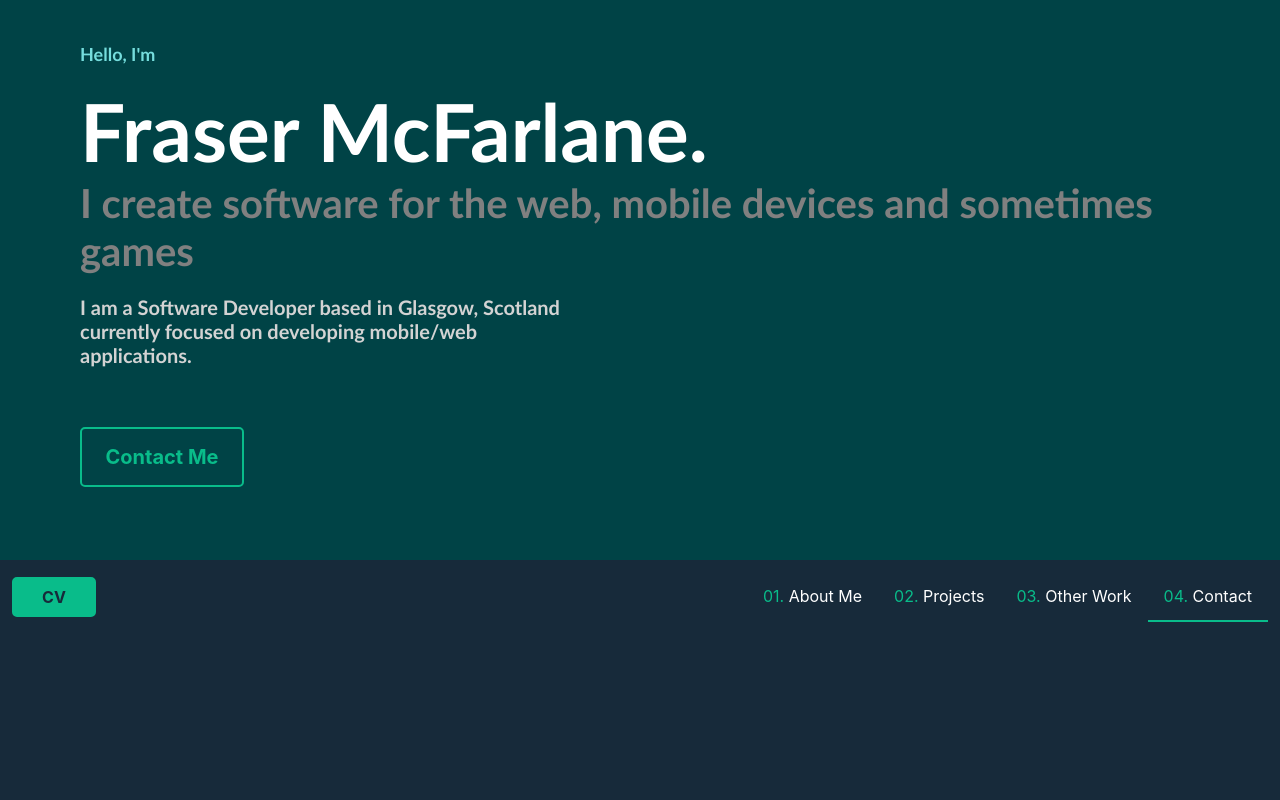
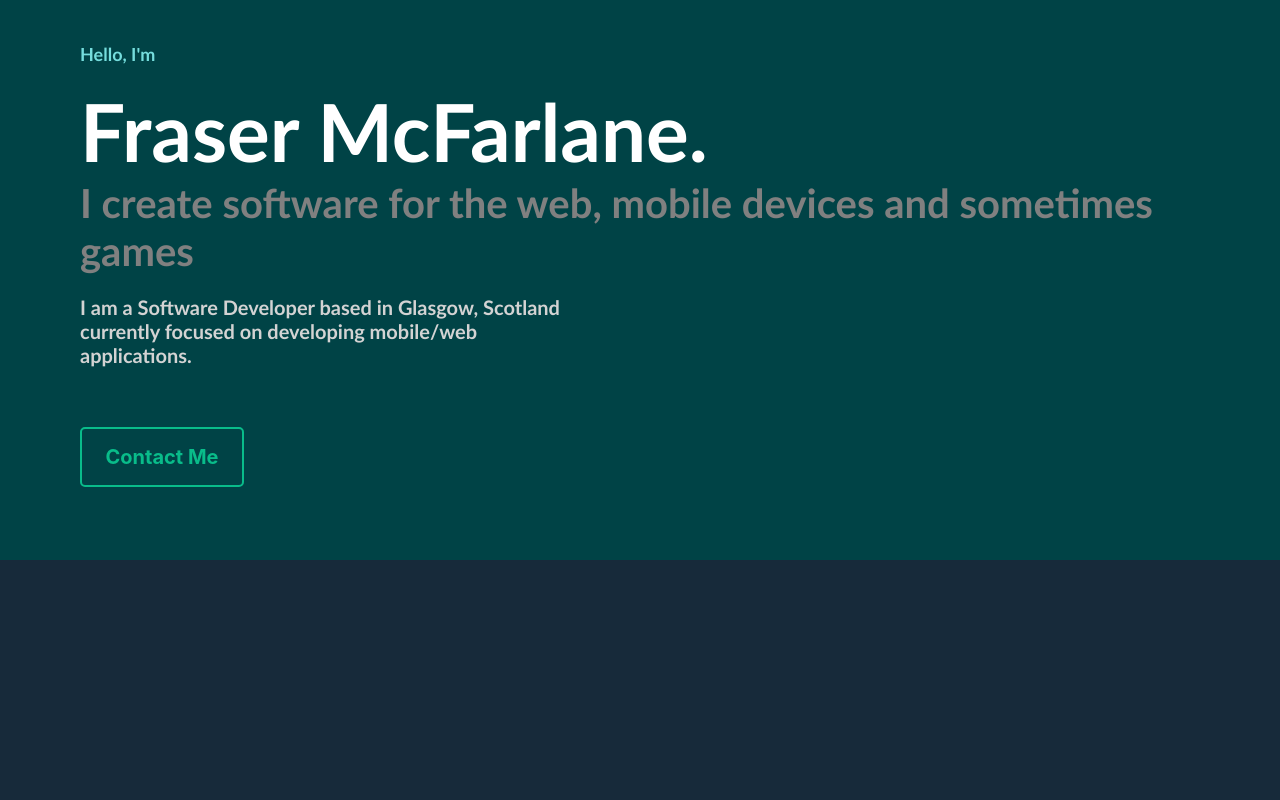
Before and after one commit to fmcfar200/personal-site, a React (Create React App) app: page / in a window 1280 px wide. Shown: the top 800 px of the page. Built offline with nearby package versions, Linux system fonts and the light colour scheme.

Commit message:
animations to header and nav

```diff
--- a/src/components/header.jsx
+++ b/src/components/header.jsx
@@ -5,6 +5,7 @@ import "../styles/header.css";
 const Header = () => {
   return (
     <div className="header">
+      <div>
         <p className="header-text-1">Hello, I'm</p>
         <p className="header-text-2">Fraser McFarlane.</p>
         <p className="header-text-3">
@@ -16,6 +17,7 @@ const Header = () => {
         </p>
         <ContactButton />
       </div>
+    </div>
   );
 };
 
--- a/src/styles/header.css
+++ b/src/styles/header.css
@@ -6,6 +6,16 @@
   height: 50vh;
   padding: 40px 20px 40px 20px;
   background-color: var(--other-color);
+}
+
+.header > div {
+  display: flex;
+  flex-direction: column;
+
+  -webkit-animation: fadeIn 1.75s 1 0s ease-in;
+  -moz-animation: fadeIn 1.75s 1 0s ease-in;
+  -o-animation: fadeIn 1.75s 1 0s ease-in;
+  animation: fadeIn 1.75s 1 0s ease-in;
 }
 
 .header .header-text-1 {
@@ -44,6 +54,50 @@
   text-align: center;
 }
 
+@-webkit-keyframes fadeIn {
+  0% {
+    opacity: 0;
+    transform: translateX(-20%);
+  }
+  100% {
+    opacity: 1;
+    transform: translateX(0);
+  }
+}
+
+@-o-keyframes fadeIn {
+  0% {
+    opacity: 0;
+    transform: translateX(-20%);
+  }
+  100% {
+    opacity: 1;
+    transform: translateX(0);
+  }
+}
+
+@-moz-keyframes fadeIn {
+  0% {
+    opacity: 0;
+    transform: translateX(-20%);
+  }
+  100% {
+    opacity: 1;
+    transform: translateX(0);
+  }
+}
+
+@keyframes fadeIn {
+  0% {
+    opacity: 0;
+    transform: translateX(-20%);
+  }
+  100% {
+    opacity: 1;
+    transform: translateX(0);
+  }
+}
+
 @media only screen and (min-width: 768px) {
   .header {
     padding: 20px;
--- a/src/styles/navbar.css
+++ b/src/styles/navbar.css
@@ -21,6 +21,12 @@
 
   align-self: center;
   text-align: center;
+
+  opacity: 0;
+  -webkit-animation: fadeDown 1s 1.75s ease-in forwards;
+  -moz-animation: fadeDown 1s 1.75s ease-in forwards;
+  -o-animation: fadeDown 1s 1.75s ease-in forwards;
+  animation: fadeDown 1s 1.75s ease-in forwards;
 }
 
 .nav-container ul {
@@ -62,6 +68,11 @@ li a:hover {
   display: none;
 }
 
+.largeScreen ul li {
+  opacity: 0;
+  animation: fadeDown 0.75s ease-in forwards;
+}
+
 .menuButton {
   font-size: xx-large;
   color: white;
@@ -71,6 +82,15 @@ li a:hover {
   outline: none;
   cursor: pointer;
 
+  opacity: 0;
+  -webkit-animation: fadeDown 1s 1s ease-in forwards;
+  -moz-animation: fadeDown 1s 1s ease-in forwards;
+  -o-animation: fadeDown 1s 1s ease-in forwards;
+  animation: fadeDown 1s 1s ease-in forwards;
+
+  -webkit-transition: 0.3s;
+  -moz-transition: 0.3s;
+  -o-transition: 0.3s;
   transition: 0.3s;
 }
 
@@ -82,3 +102,72 @@ li a:hover {
     display: flex;
   }
 }
+
+@-webkit-keyframes fadeDown {
+  0% {
+    opacity: 0;
+    transform: translateY(-100%);
+  }
+  100% {
+    opacity: 1;
+    transform: translateY(0);
+  }
+}
+
+@-moz-keyframes fadeDown {
+  0% {
+    opacity: 0;
+    transform: translateY(-100%);
+  }
+  100% {
+    opacity: 1;
+    transform: translateY(0);
+  }
+}
+
+@-o-keyframes fadeDown {
+  0% {
+    opacity: 0;
+    transform: translateY(-100%);
+  }
+  100% {
+    opacity: 1;
+    transform: translateY(0);
+  }
+}
+
+@keyframes fadeDown {
+  0% {
+    opacity: 0;
+    transform: translateY(-100%);
+  }
+  100% {
+    opacity: 1;
+    transform: translateY(0);
+  }
+}
+
+.largeScreen ul > li:nth-child(4) {
+  -webkit-animation-delay: 2.25s;
+  -moz-animation-delay: 2.25s;
+  -o-animation-delay: 2.25s;
+  animation-delay: 2.25s;
+}
+.largeScreen ul > li:nth-child(3) {
+  -webkit-animation-delay: 2.75s;
+  -moz-animation-delay: 2.75s;
+  -o-animation-delay: 2.75s;
+  animation-delay: 2.75s;
+}
+.largeScreen ul > li:nth-child(2) {
+  -webkit-animation-delay: 3.25s;
+  -moz-animation-delay: 3.25s;
+  -o-animation-delay: 3.25s;
+  animation-delay: 3.25s;
+}
+.largeScreen ul > li:nth-child(1) {
+  -webkit-animation-delay: 3.75s;
+  -moz-animation-delay: 3.75s;
+  -o-animation-delay: 3.75s;
+  animation-delay: 3.75s;
+}
```
Lines whose indentation alone changed are shown as unchanged.
